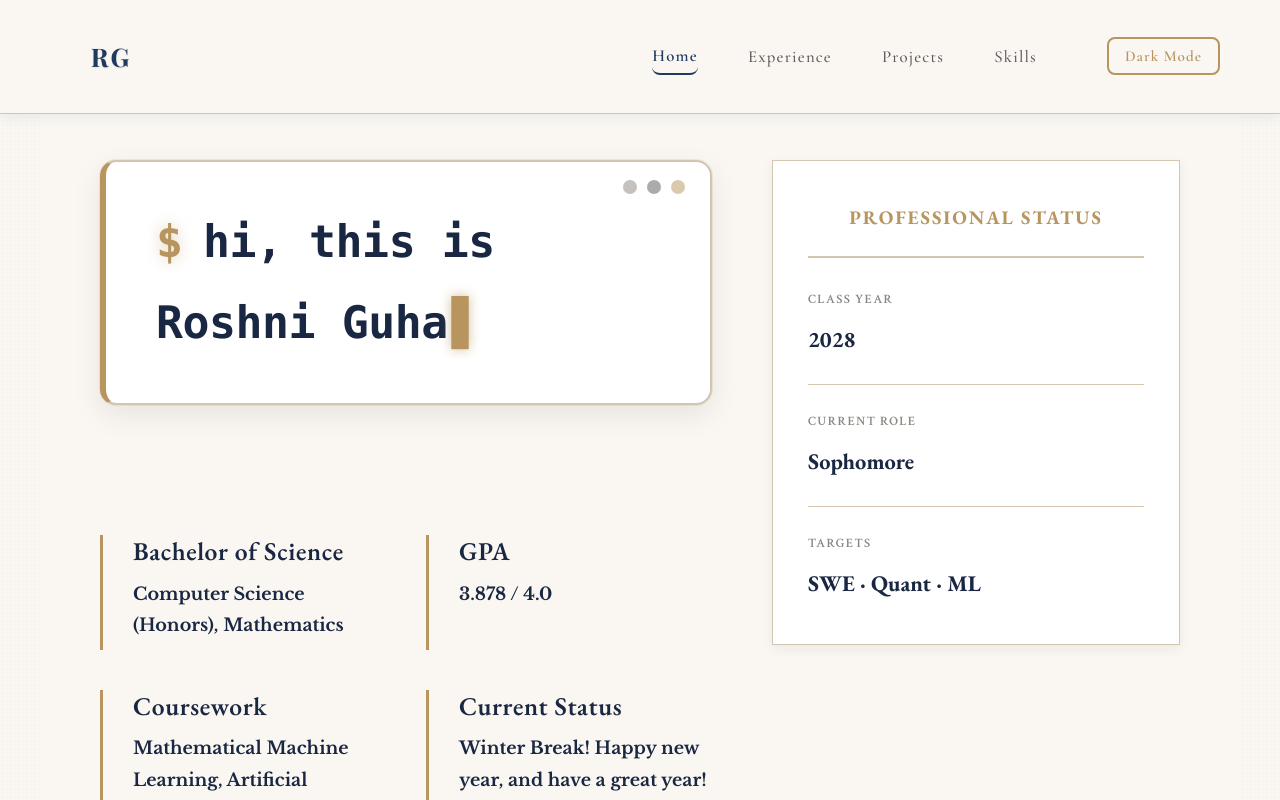
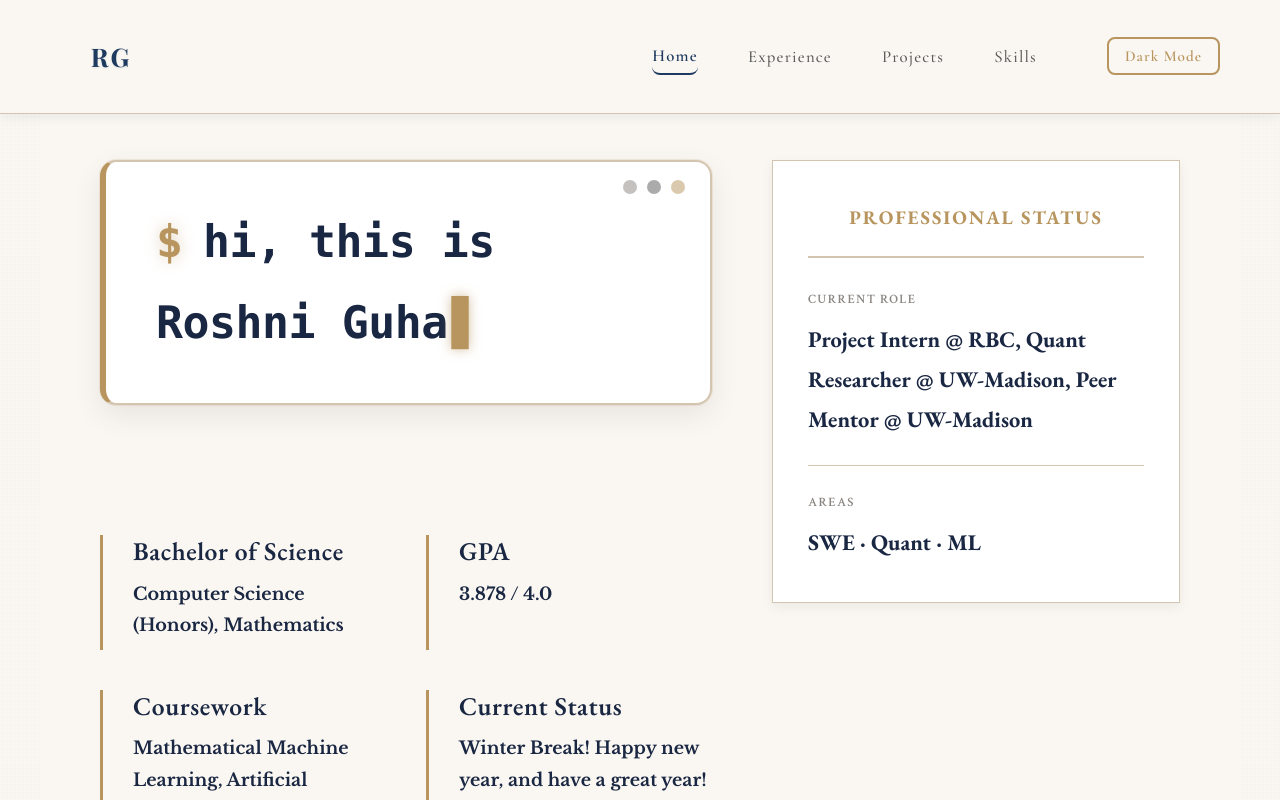
Before and after one commit to roshni-guha/my-website, a React (Vite) app: page / in a window 1280 px wide. Shown: the top 800 px of the page. Built offline with nearby package versions, Linux system fonts and the light colour scheme; a web font is replaced by a local one.

Commit message:
Removed class year

```diff
--- a/src/Hero.jsx
+++ b/src/Hero.jsx
@@ -103,17 +103,12 @@ function Hero() {
           <div className="panel-header">Professional Status</div>
 
           <div className="stat-item">
-            <div className="stat-label">Class Year</div>
-            <div className="stat-value">2028</div>
+            <div className="stat-label">Current Role</div>
+            <div className="stat-value">Project Intern @ RBC, Quant Researcher @ UW-Madison, Peer Mentor @ UW-Madison</div>
           </div>
 
           <div className="stat-item">
-            <div className="stat-label">Current Role</div>
-            <div className="stat-value">Sophomore</div>
-          </div>
-
-          <div className="stat-item">
-            <div className="stat-label">Targets</div>
+            <div className="stat-label">Areas</div>
             <div className="stat-value">SWE · Quant · ML</div>
           </div>
         </div>
```
